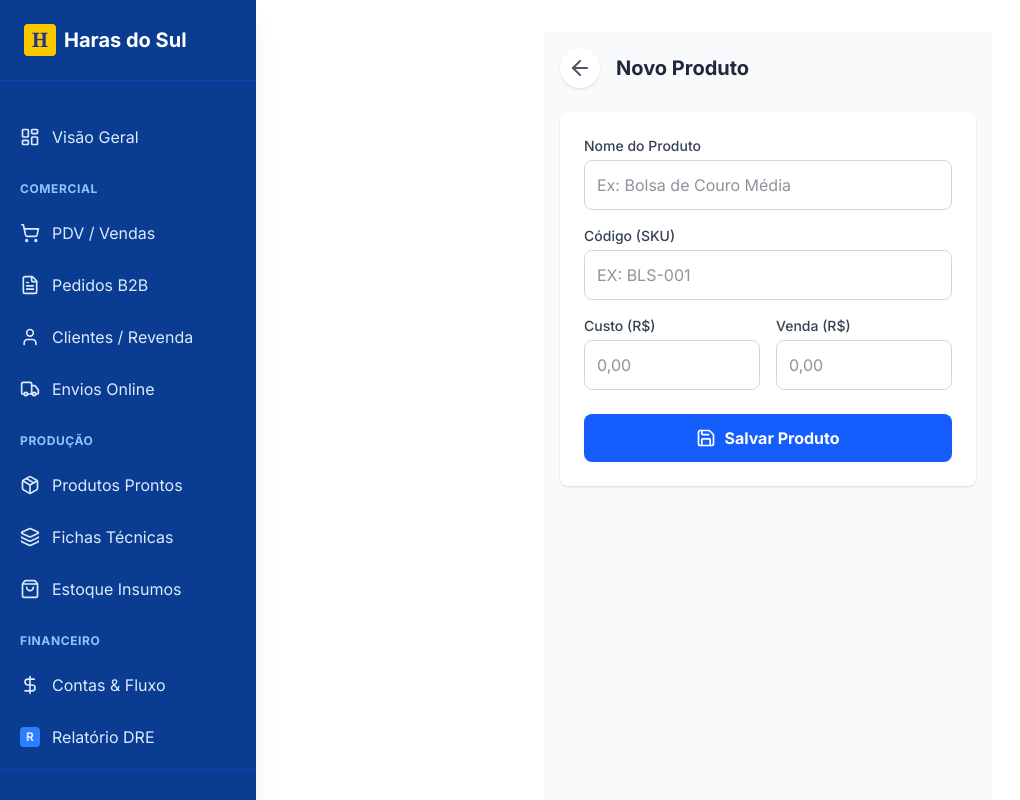
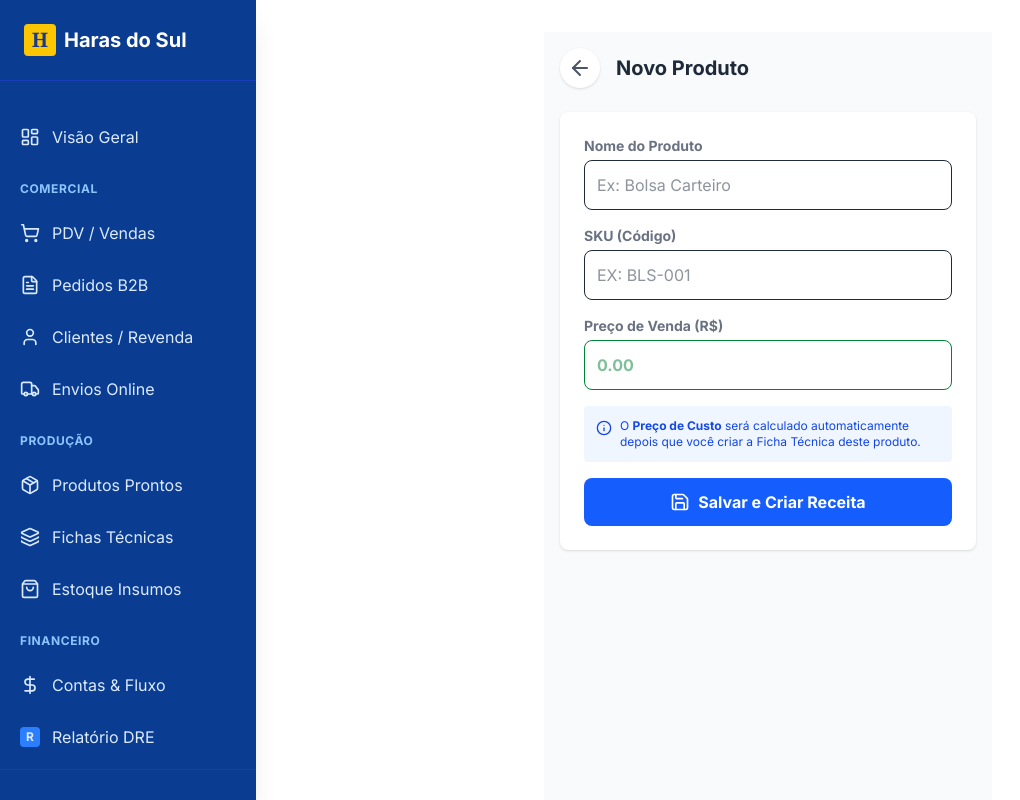
Before and after one commit to Lucasschmitt1801/sistema-erp-agrotech, a Next.js app: page /novo-produto in a window 1280 px wide. Shown: the whole page, without its empty margins (0-1020 px from the left). Built offline with nearby package versions, Linux system fonts and the light colour scheme; no server answers.

Commit message:
alteracao preco de custo

```diff
--- a/app/novo-produto/page.tsx
+++ b/app/novo-produto/page.tsx
@@ -2,131 +2,84 @@
 
 import { useState } from 'react'
 import { supabase } from '@/lib/supabase'
-import { useRouter } from 'next/navigation' // Para poder voltar pra home
-import { ArrowLeft, Save } from 'lucide-react'
+import { useRouter } from 'next/navigation'
+import { ArrowLeft, Save, Info } from 'lucide-react'
 import Link from 'next/link'
 
 export default function NovoProduto() {
   const router = useRouter()
   const [loading, setLoading] = useState(false)
 
-  // Estado para guardar o que for digitado
   const [formData, setFormData] = useState({
     nome: '',
     sku: '',
-    preco_custo: '',
     preco_venda: '',
   })
 
-  // Função que atualiza o estado quando você digita
   const handleChange = (e: React.ChangeEvent<HTMLInputElement>) => {
     setFormData({ ...formData, [e.target.name]: e.target.value })
   }
 
-  // Função que envia para o Banco de Dados
   async function handleSalvar(e: React.FormEvent) {
-    e.preventDefault() // Não deixa a página recarregar sozinha
+    e.preventDefault()
     setLoading(true)
 
-    // Converte "10,50" para "10.50" (banco de dados usa ponto)
-    const custo = parseFloat(formData.preco_custo.replace(',', '.')) || 0
-    const venda = parseFloat(formData.preco_venda.replace(',', '.')) || 0
-
-    // Envio para o Supabase
     const { error } = await supabase
       .from('produtos')
       .insert([
         {
           nome: formData.nome,
-          sku: formData.sku.toUpperCase(), // Salva o SKU em MAIÚSCULO
-          preco_custo: custo,
-          preco_venda: venda
+          sku: formData.sku.toUpperCase(),
+          preco_custo: 0, // Custo inicial zero, será definido na Ficha Técnica
+          preco_venda: parseFloat(formData.preco_venda.replace(',', '.'))
         }
       ])
 
     setLoading(false)
 
     if (error) {
-      alert('Erro ao salvar no banco: ' + error.message)
-      console.error(error)
+      alert('Erro: ' + error.message)
     } else {
-      alert('Produto cadastrado com sucesso!')
-      router.push('/') // Volta para a tela inicial
-      router.refresh() // Força a atualização da lista
+      router.push('/producao') // Manda direto para a Ficha Técnica para cadastrar a receita
     }
   }
 
   return (
-    <main className="p-4 max-w-md mx-auto bg-gray-50 min-h-screen">
-      {/* Cabeçalho com botão de Voltar */}
+    <main className="p-4 max-w-md mx-auto bg-gray-50 min-h-screen text-gray-800">
       <div className="flex items-center mb-6">
-        <Link href="/" className="text-gray-600 hover:text-gray-900 mr-4 p-2 bg-white rounded-full shadow-sm">
+        <Link href="/produtos" className="text-gray-600 hover:text-gray-900 mr-4 p-2 bg-white rounded-full shadow-sm">
           <ArrowLeft size={24} />
         </Link>
-        <h1 className="text-xl font-bold text-gray-800">Novo Produto</h1>
+        <h1 className="text-xl font-bold">Novo Produto</h1>
       </div>
 
-      {/* O Formulário começa aqui */}
       <form onSubmit={handleSalvar} className="bg-white p-6 rounded-lg shadow-sm space-y-4">
 
-        {/* Nome */}
         <div>
-          <label className="block text-sm font-medium text-gray-700 mb-1">Nome do Produto</label>
-          <input
-            name="nome"
-            required
-            placeholder="Ex: Bolsa de Couro Média"
-            className="w-full p-3 border border-gray-300 rounded-lg focus:outline-none focus:ring-2 focus:ring-blue-500"
-            onChange={handleChange}
-          />
+          <label className="block text-sm font-bold text-gray-500 mb-1">Nome do Produto</label>
+          <input name="nome" required placeholder="Ex: Bolsa Carteiro"
+            className="w-full p-3 border rounded-lg" onChange={handleChange} />
         </div>
 
-        {/* SKU */}
         <div>
-          <label className="block text-sm font-medium text-gray-700 mb-1">Código (SKU)</label>
-          <input
-            name="sku"
-            placeholder="Ex: BLS-001"
-            className="w-full p-3 border border-gray-300 rounded-lg focus:outline-none focus:ring-2 focus:ring-blue-500 uppercase"
-            onChange={handleChange}
-          />
+          <label className="block text-sm font-bold text-gray-500 mb-1">SKU (Código)</label>
+          <input name="sku" placeholder="Ex: BLS-001"
+            className="w-full p-3 border rounded-lg uppercase" onChange={handleChange} />
         </div>
 
-        {/* Preços lado a lado */}
-        <div className="grid grid-cols-2 gap-4">
-          <div>
-            <label className="block text-sm font-medium text-gray-700 mb-1">Custo (R$)</label>
-            <input
-              name="preco_custo"
-              type="text" // Usamos text para permitir digitar vírgula
-              placeholder="0,00"
-              className="w-full p-3 border border-gray-300 rounded-lg focus:outline-none focus:ring-2 focus:ring-blue-500"
-              onChange={handleChange}
-            />
-          </div>
-          <div>
-            <label className="block text-sm font-medium text-gray-700 mb-1">Venda (R$)</label>
-            <input
-              name="preco_venda"
-              type="text"
-              placeholder="0,00"
-              className="w-full p-3 border border-gray-300 rounded-lg focus:outline-none focus:ring-2 focus:ring-blue-500"
-              onChange={handleChange}
-            />
-          </div>
+        <div>
+           <label className="block text-sm font-bold text-gray-500 mb-1">Preço de Venda (R$)</label>
+           <input name="preco_venda" type="number" step="0.01" placeholder="0.00" required
+              className="w-full p-3 border rounded-lg text-green-700 font-bold" onChange={handleChange} />
         </div>
 
-        {/* Botão Salvar */}
-        <button
-          type="submit"
-          disabled={loading}
-          className="w-full bg-blue-600 text-white p-3 rounded-lg font-bold flex justify-center items-center gap-2 hover:bg-blue-700 transition-colors disabled:bg-gray-400 mt-6"
-        >
-          {loading ? 'Salvando...' : (
-            <>
-              <Save size={20} /> Salvar Produto
-            </>
-          )}
+        <div className="bg-blue-50 p-3 rounded text-xs text-blue-700 flex gap-2 items-start">
+            <Info size={16} className="mt-0.5 shrink-0"/>
+            <p>O <strong>Preço de Custo</strong> será calculado automaticamente depois que você criar a Ficha Técnica deste produto.</p>
+        </div>
+
+        <button type="submit" disabled={loading} className="w-full bg-blue-600 text-white p-3 rounded-lg font-bold hover:bg-blue-700 transition-colors disabled:bg-gray-400 mt-4 flex justify-center items-center gap-2">
+          {loading ? 'Salvando...' : <><Save size={20} /> Salvar e Criar Receita</>}
         </button>
 
       </form>
--- a/app/producao/page.tsx
+++ b/app/producao/page.tsx
@@ -2,15 +2,15 @@
 
 import { useEffect, useState } from 'react'
 import { supabase } from '@/lib/supabase'
-import { Plus, Trash2, ArrowRight, Layers, Save } from 'lucide-react'
+import { Plus, Trash2, ArrowRight, Layers } from 'lucide-react'
 
 export default function FichaTecnica() {
   const [produtos, setProdutos] = useState<any[]>([])
   const [insumos, setInsumos] = useState<any[]>([])
   const [produtoSelecionado, setProdutoSelecionado] = useState<string>('')
   const [ficha, setFicha] = useState<any[]>([])
+  const [custoTotal, setCustoTotal] = useState(0)
 
-  // Novo item na ficha
   const [itemNovo, setItemNovo] = useState({ insumo_id: '', quantidade: '' })
 
   useEffect(() => {
@@ -32,7 +32,16 @@ export default function FichaTecnica() {
     const { data } = await supabase.from('ficha_tecnica')
         .select('*, insumos(nome, unidade, custo_medio)')
         .eq('produto_id', idProd)
-    if(data) setFicha(data)
+
+    if(data) {
+        setFicha(data)
+        // Calcular Custo Total Atualizado
+        const total = data.reduce((acc, item) => acc + (item.quantidade_necessaria * (item.insumos?.custo_medio || 0)), 0)
+        setCustoTotal(total)
+
+        // MÁGICA AQUI: Atualiza o preço de custo do produto no banco com o valor real calculado
+        await supabase.from('produtos').update({ preco_custo: total }).eq('id', idProd)
+    }
   }
 
   async function adicionarItem(e: React.FormEvent) {
@@ -46,16 +55,13 @@ export default function FichaTecnica() {
     })
 
     setItemNovo({ insumo_id: '', quantidade: '' })
-    carregarFicha(produtoSelecionado)
+    carregarFicha(produtoSelecionado) // Recarrega e atualiza o custo do produto
   }
 
   async function removerItem(id: string) {
     await supabase.from('ficha_tecnica').delete().eq('id', id)
-    carregarFicha(produtoSelecionado)
+    carregarFicha(produtoSelecionado) // Recarrega e atualiza o custo do produto
   }
-
-  // Cálculo do Custo Total de Matéria Prima
-  const custoTotal = ficha.reduce((acc, item) => acc + (item.quantidade_necessaria * (item.insumos?.custo_medio || 0)), 0)
 
   return (
     <div className="max-w-6xl mx-auto text-gray-800 grid grid-cols-1 md:grid-cols-3 gap-6 h-[calc(100vh-100px)]">
@@ -82,11 +88,11 @@ export default function FichaTecnica() {
                 <div className="flex justify-between items-end border-b pb-4 mb-4">
                     <div>
                         <h2 className="font-bold text-xl">Ficha Técnica</h2>
-                        <p className="text-sm text-gray-500">Lista de materiais para produzir 1 unidade</p>
+                        <p className="text-sm text-gray-500">Ao editar aqui, o custo do produto atualiza automaticamente.</p>
                     </div>
                     <div className="text-right">
-                        <p className="text-xs text-gray-500 uppercase font-bold">Custo Estimado (Matéria-Prima)</p>
-                        <p className="text-2xl font-bold text-green-600">R$ {custoTotal.toFixed(2)}</p>
+                        <p className="text-xs text-gray-500 uppercase font-bold">Custo de Produção</p>
+                        <p className="text-3xl font-bold text-green-600">R$ {custoTotal.toFixed(2)}</p>
                     </div>
                 </div>
 
@@ -95,7 +101,7 @@ export default function FichaTecnica() {
                     <select className="flex-1 border p-2 rounded bg-white text-sm"
                         value={itemNovo.insumo_id} onChange={e => setItemNovo({...itemNovo, insumo_id: e.target.value})}>
                         <option value="">+ Adicionar Insumo à receita...</option>
-                        {insumos.map(i => <option key={i.id} value={i.id}>{i.nome} ({i.unidade})</option>)}
+                        {insumos.map(i => <option key={i.id} value={i.id}>{i.nome} ({i.unidade}) - R$ {i.custo_medio}</option>)}
                     </select>
                     <input type="number" step="0.0001" className="w-24 border p-2 rounded bg-white text-sm" placeholder="Qtd"
                         value={itemNovo.quantidade} onChange={e => setItemNovo({...itemNovo, quantidade: e.target.value})} />
@@ -109,7 +115,7 @@ export default function FichaTecnica() {
                             <tr>
                                 <th className="p-3 text-left">Insumo</th>
                                 <th className="p-3 text-center">Qtd Necessária</th>
-                                <th className="p-3 text-right">Custo Aprox.</th>
+                                <th className="p-3 text-right">Custo Parcial</th>
                                 <th className="p-3"></th>
                             </tr>
                         </thead>
```
